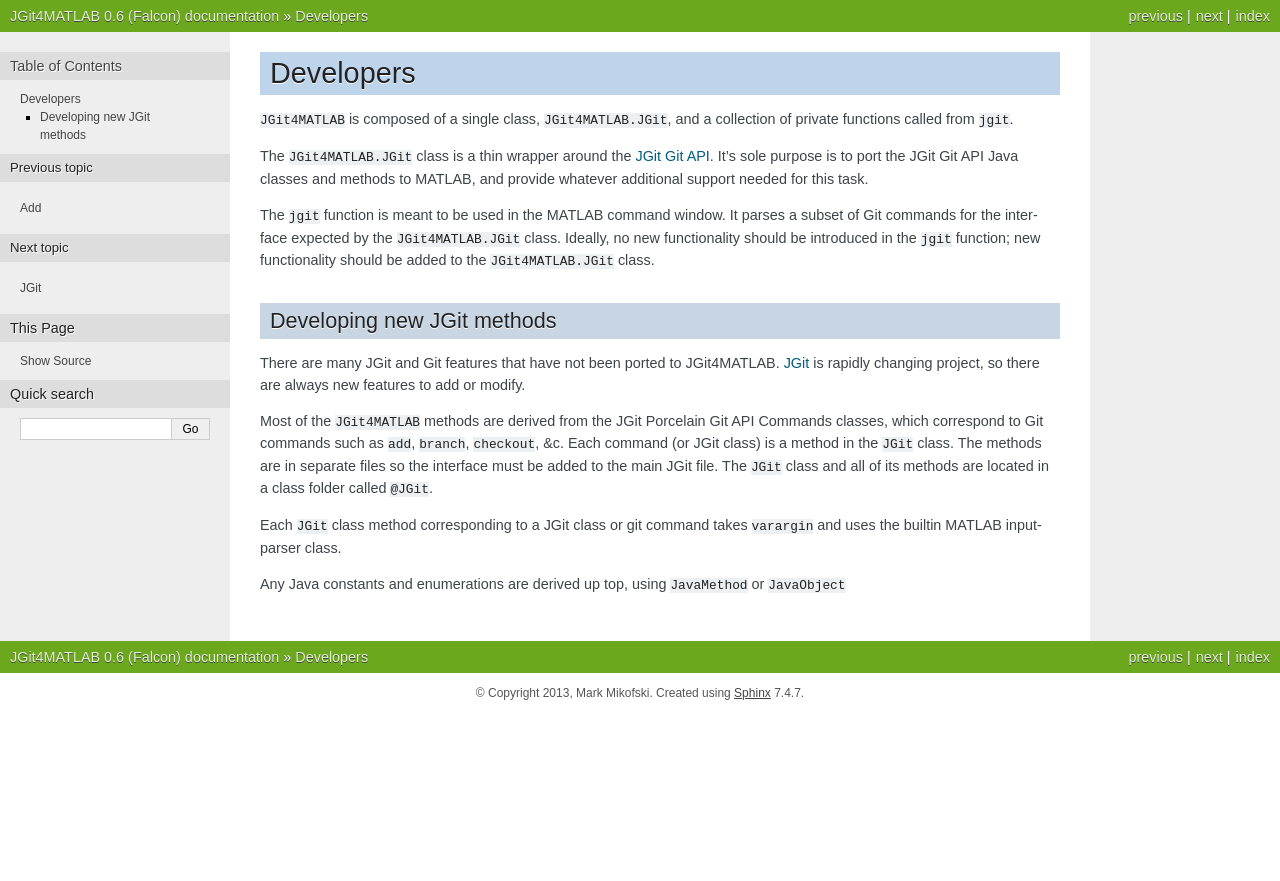
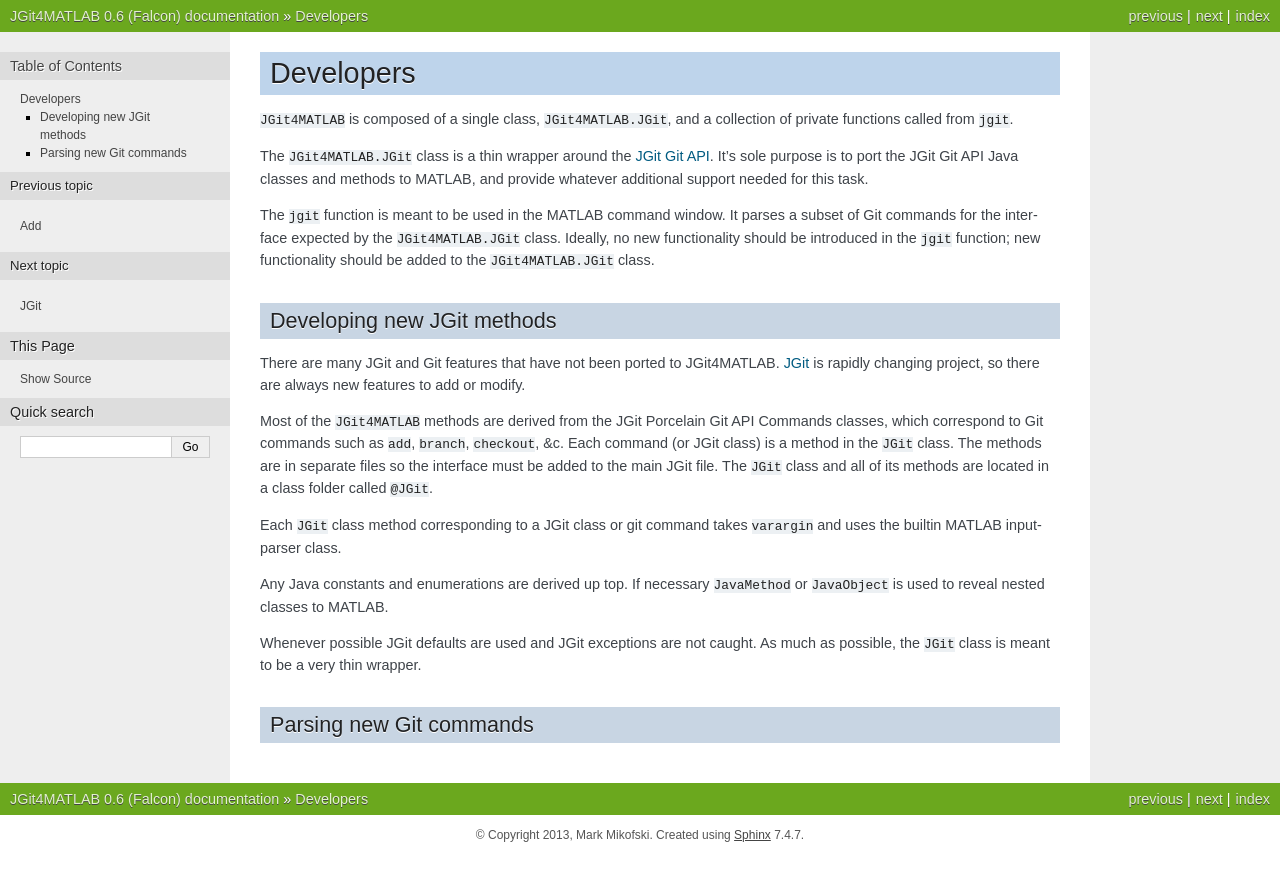
Before and after one commit to mikofski/JGit4MATLAB, a Sphinx documentation site: the page built from docs/developers/developers.rst, in a window 1280 px wide. Shown: the top 881 px of the page. Built offline with Sphinx 7.4.7, drawn with Linux system fonts in a browser that asks for light colours; cross-references to code outside the pages are shown as plain code.

Commit message:
add developer text

```diff
--- a/docs/developers/developers.rst
+++ b/docs/developers/developers.rst
@@ -32,5 +32,11 @@
 Each :class:`JGit` class method corresponding to a JGit class or git command
 takes ``varargin`` and uses the builtin MATLAB inputparser class.
 
-Any Java constants and enumerations are derived up top, using ``JavaMethod`` or
-``JavaObject``
+Any Java constants and enumerations are derived up top. If necessary
+``JavaMethod`` or ``JavaObject`` is used to reveal nested classes to MATLAB.
+
+Whenever possible JGit defaults are used and JGit exceptions are not caught. As
+much as possible, the :class:`JGit` class is meant to be a very thin wrapper.
+
+Parsing new Git commands
+------------------------
```
